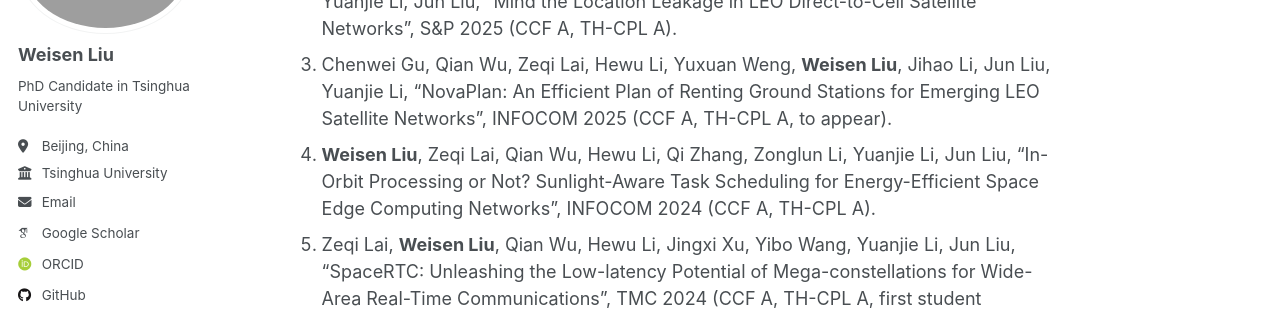
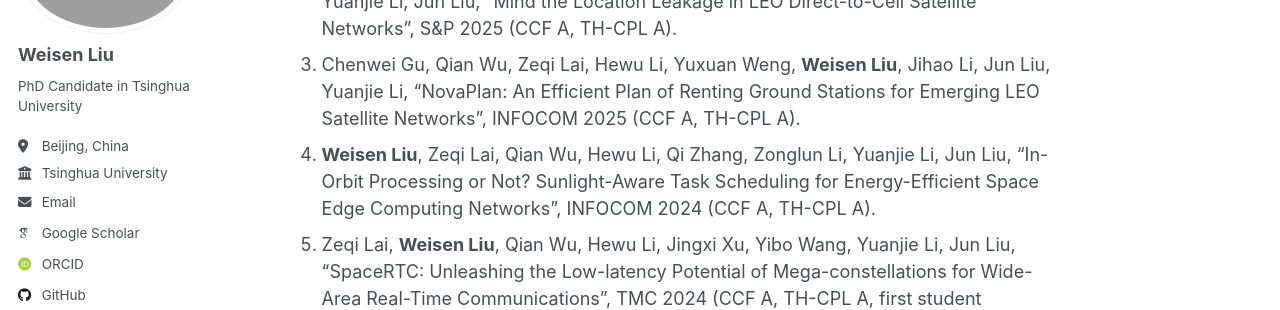
Before and after one commit to LWSen/LWSen.github.io, a Jekyll site: the page built from _pages/about.md, in a window 1280 px wide and 900 px high, scrolled down 377 px. Shown: the part 206-516 px from the top of the window. Built offline with Jekyll 4.4.1, drawn with Linux system fonts in a browser that asks for light colours; emoji names are drawn with the system emoji font; some web fonts are replaced.

Commit message:
update publication

```diff
--- a/_pages/about.md
+++ b/_pages/about.md
@@ -18,7 +18,7 @@ My works are published at conferences or journals such as IEEE S&P, IEEE INFOCOM
 
 1. Jiamin Cao, Shangfeng Shi, Jiaqi Gao, **Weisen Liu**, Yifan Yang, Yichi Xu, Zhilong Zheng, Yu Guan, Kun Qian, Ying Liu, Mingwei Xu, Tianshu Wang, Ning Wang, Jianbo Dong, Binzhang Fu, Dennis Cai, Ennan Zhai, "SyCCL: Exploiting Symmetry for Efficient Collective Communication Scheduling", SIGCOMM 2025 (CCF A, TH-CPL A).
 2. **Weisen Liu**, Zeqi Lai, Qian Wu, Hewu Li, Yuxuan Weng, Wei Liu, Qi Zhang, Jihao Li, Yuanjie Li, Jun Liu, "Mind the Location Leakage in LEO Direct-to-Cell Satellite Networks", S&P 2025 (CCF A, TH-CPL A).
-3. Chenwei Gu, Qian Wu, Zeqi Lai, Hewu Li, Yuxuan Weng, **Weisen Liu**, Jihao Li, Jun Liu, Yuanjie Li, "NovaPlan: An Efficient Plan of Renting Ground Stations for Emerging LEO Satellite Networks", INFOCOM 2025 (CCF A, TH-CPL A, to appear).
+3. Chenwei Gu, Qian Wu, Zeqi Lai, Hewu Li, Yuxuan Weng, **Weisen Liu**, Jihao Li, Jun Liu, Yuanjie Li, "NovaPlan: An Efficient Plan of Renting Ground Stations for Emerging LEO Satellite Networks", INFOCOM 2025 (CCF A, TH-CPL A).
 4. **Weisen Liu**, Zeqi Lai, Qian Wu, Hewu Li, Qi Zhang, Zonglun Li, Yuanjie Li, Jun Liu, "In-Orbit Processing or Not? Sunlight-Aware Task Scheduling for Energy-Efficient Space Edge Computing Networks", INFOCOM 2024 (CCF A, TH-CPL A).
 5. Zeqi Lai, **Weisen Liu**, Qian Wu, Hewu Li, Jingxi Xu, Yibo Wang, Yuanjie Li, Jun Liu, "SpaceRTC: Unleashing the Low-latency Potential of Mega-constellations for Wide-Area Real-Time Communications", TMC 2024 (CCF A, TH-CPL A, first student author).
 6. Jihao Li, Hewu Li, Zeqi Lai, Qian Wu, **Weisen Liu**, Xiaomo Wang, Yuanjie Li, Jun Liu, Qi Zhang, "SkyCastle: Taming LEO Mobility to Facilitate Seamless and Low-latency Satellite Internet Services", INFOCOM 2024 (CCF A, TH-CPL A).
```
